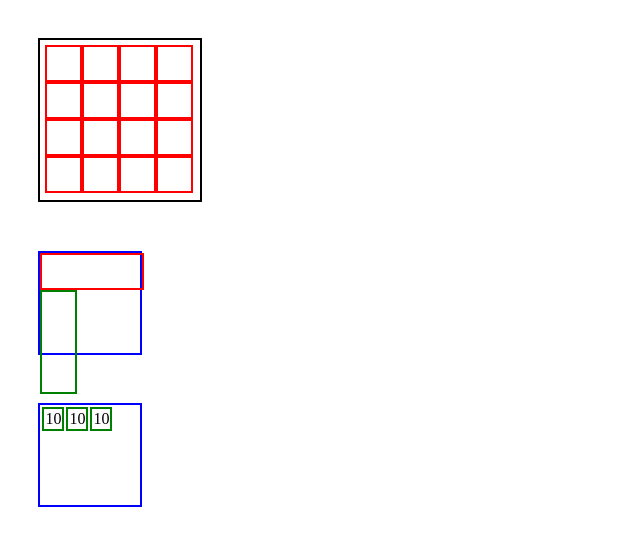
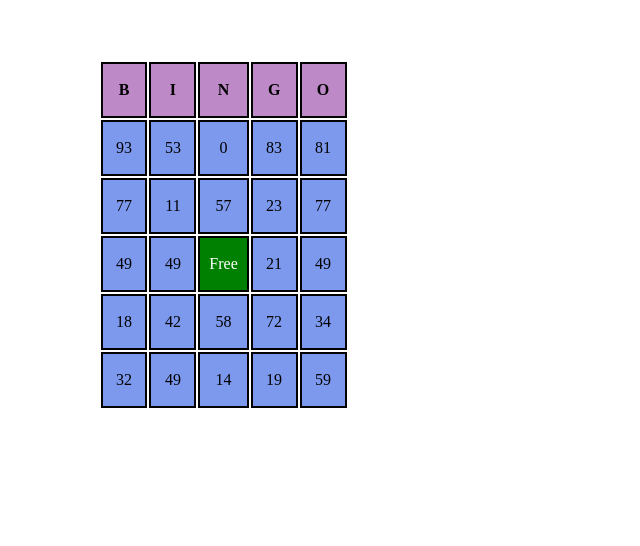
Before and after one commit to bcnorris/cst252, a plain HTML site: page CST252 Project - Brendan, Andrew, Cecile/index.html in a window 1280 px wide. Shown: the whole page, without its empty margins (0-640 px from the left). Drawn offline with Linux system fonts and the light colour scheme.

Commit message:
Created the bingo card and added an event to fill in a space on the card

```diff
--- a/CST252 Project - Brendan, Andrew, Cecile/index.html
+++ b/CST252 Project - Brendan, Andrew, Cecile/index.html
@@ -10,65 +10,53 @@
 </head>
 <body>
     <body>
-        <div class="card">
-
-        <div class="square">
-        </div>
-      <div class="square">
-      </div>
-      <div class="square">
-      </div>
-      <div class="square">
-      </div>
-
-      <div class="square">
-      </div>
-
-      <div class="square">
-      </div>
-      <div class="square">
-      </div>
-      <div class="square">
-      </div>
-      <div class="square">
-      </div>
-      <div class="square">
-      </div>
-      <div class="square">
-      </div>
-      <div class="square">
-      </div>
-      <div class="square">
-      </div>
-      <div class="square">
-      </div>
-      <div class="square">
-      </div>
-      <div class="square">
-      </div>
-
-
-        </div>
 
 
         <div class="newCard">
-                <div class="row">
-
-                </div>
-                <div  class="column">
-
-                </div>
-        </div>
-
-        <div class="newCard">
-         <table>
-            <tr class="tableRow">
-                <td>10</td>
-                <td>10</td>
-                <td>10</td>
-            </tr> </tr>
-         </table>
-            </div>
-    </div>
+            <table>
+                <tr class="tableRow bingoRow">
+                <td id="squareB"><strong>B</strong></td>
+                <td id="squareI"><strong>I</strong></td>
+                <td id="squareN"><strong>N</strong></td>
+                <td id="squareG"><strong>G</strong></td>
+                <td id="squareO"><strong>O</strong></td>
+              </tr>
+              <tr class="numRow">
+                <td id="square0">1</td>
+                <td id="square1">2</td>
+                <td id="square2">3</td>
+                <td id="square3">4</td>
+                <td id="square4">5</td>
+              </tr>
+              <tr class="numRow">
+                <td id="square5">10</td>
+                <td id="square6">10</td>
+                <td id="square7">10</td>
+                <td id="square8">10</td>
+                <td id="square9">10</td>
+              </tr>
+              <tr class="numRow">
+                <td id="square10">10</td>
+                <td id="square11">10</td>
+                <td id="square12">Free</td>
+                <td id="square13">10</td>
+                <td id="square14">10</td>
+              </tr>
+              <tr class="numRow">
+                <td id="square15">10</td>
+                <td id="square16">10</td>
+                <td id="square17">10</td>
+                <td id="square18">10</td>
+                <td id="square19">10</td>
+              </tr>
+              <tr class="numRow">
+                <td id="square20">10</td>
+                <td id="square21">10</td>
+                <td id="square22">10</td>
+                <td id="square23">10</td>
+                <td id="square24">10</td>
+              </tr>
+            </table>
+          </div>
 </body>
 </html>
--- a/CST252 Project - Brendan, Andrew, Cecile/main.js
+++ b/CST252 Project - Brendan, Andrew, Cecile/main.js
@@ -0,0 +1,28 @@
+//For loop filling bingo sqaures 1-25 (0-24)
+for (let i = 0; i < 25; i++) {
+    document.getElementById("square" + i).innerHTML = Math.floor(Math.random() * 100);
+  }
+  //setting sqaure 13 (12) as a free space
+  document.getElementById("square" + 12).innerHTML = "Free";
+
+  //anon function to change bg color when a space is selected by user
+  let squareFill = () => {
+    document.querySelector('#square0').style.backgroundColor = "green";
+    document.querySelector('#square0').style.color = "white";
+  }
+  //listner for on click of square 0
+  document.querySelector('#square0').addEventListener("click", squareFill);
+  //anon function to change bg color when a space is selected by user
+  let squareFill1 = () => {
+    document.querySelector('#square1').style.backgroundColor = "green";
+    document.querySelector('#square1').style.color = "white";
+  }
+  //listner for on click of square 1
+  document.querySelector('#square1').addEventListener("click", squareFill1);
+  //anon function to change bg color when a space is selected by user
+  let squareFill2 = () => {
+    document.querySelector('#square2').style.backgroundColor = "green";
+    document.querySelector('#square2').style.color = "white";
+  }
+  //listner for on click of square 2
+  document.querySelector('#square2').addEventListener("click", squareFill2);
--- a/CST252 Project - Brendan, Andrew, Cecile/style.css
+++ b/CST252 Project - Brendan, Andrew, Cecile/style.css
@@ -9,49 +9,34 @@ body {
     align-items: center; */
   }
 
-  .card {
-    border: 2px solid black;
-    height: 150px;
-    width: 150px;
-    padding: 5px;
+  .tableRow {
+    background-color: #bd8ac7;
   }
 
-  .square{
-    border: 2px solid red;
-    height: 33px;
-    width: 33px;
-    float: left;
+
+  .newCard {
+      width: 250px;
+      height: 340px;
+      margin-top: 5%;
+      margin-left: 5%;
   }
 
-  .row1{
-    border: 2px solid green;
+  .numRow{
+      cursor: pointer;
+      width: 250px;
+      background-color: #7c99ee;
   }
 
-    .newCard {
-        width: 100px;
-        height: 100px;
-        border: 2px solid blue;
-        margin-top: 4%;
-    }
+  td {
+      border: 2px solid black;
+      width: 50px;
+      height: 50px;
+      text-align: center;
 
-    .row{
-        width:100px;
-        height: 33px;
-        border: 2px solid red;
-    }
+  }
 
-    .column{
-        width: 33px;
-        height: 100px;
-        border: 2px solid green;
-
-    }
-
-    .tableRow{
-        border: 2px solid black;
-        width: 33
-    }
-
-    td {
-        border: 2px solid green;
-    }
+  #square12 {
+    background-color: green;
+    cursor: auto;
+    color: white;
+  }
```
